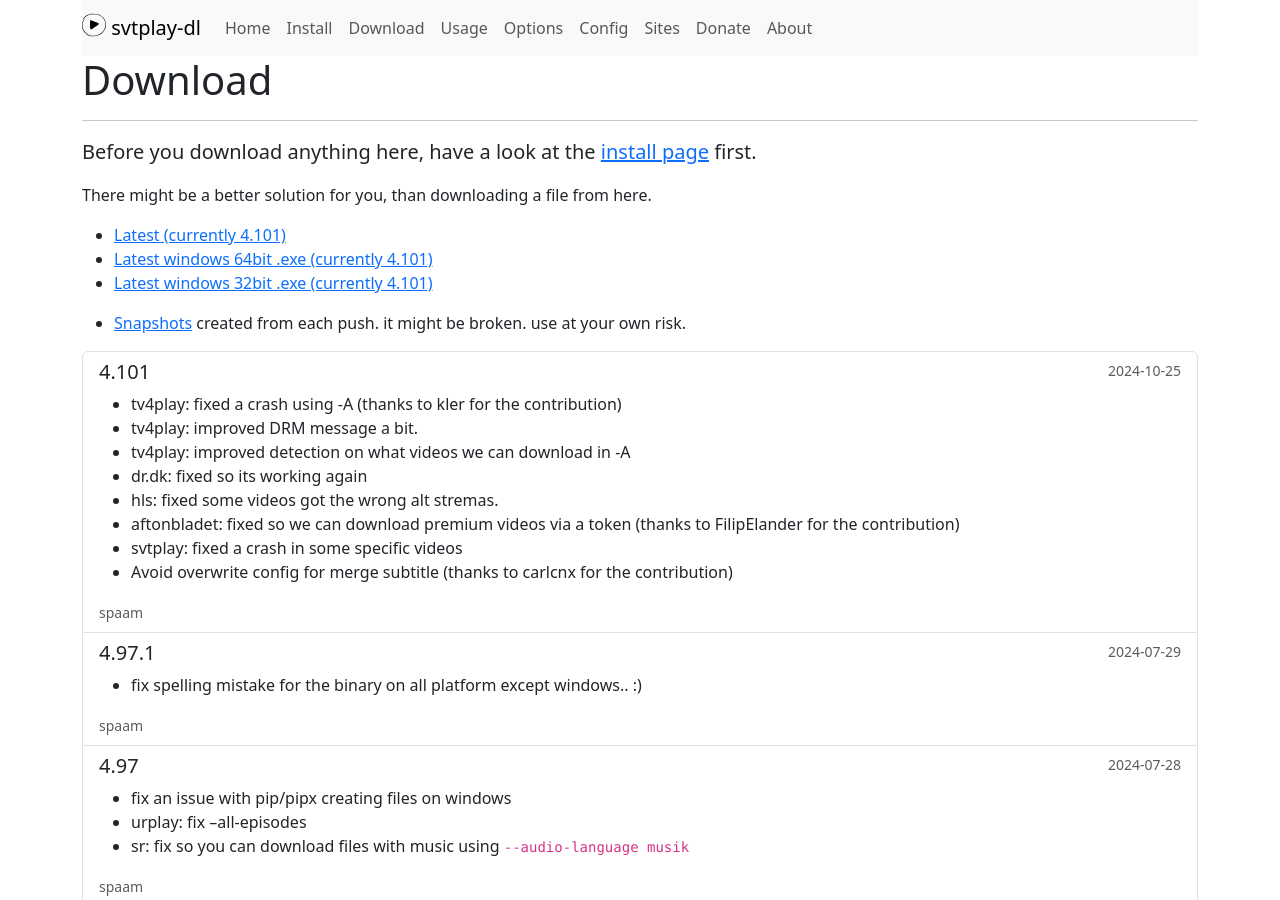
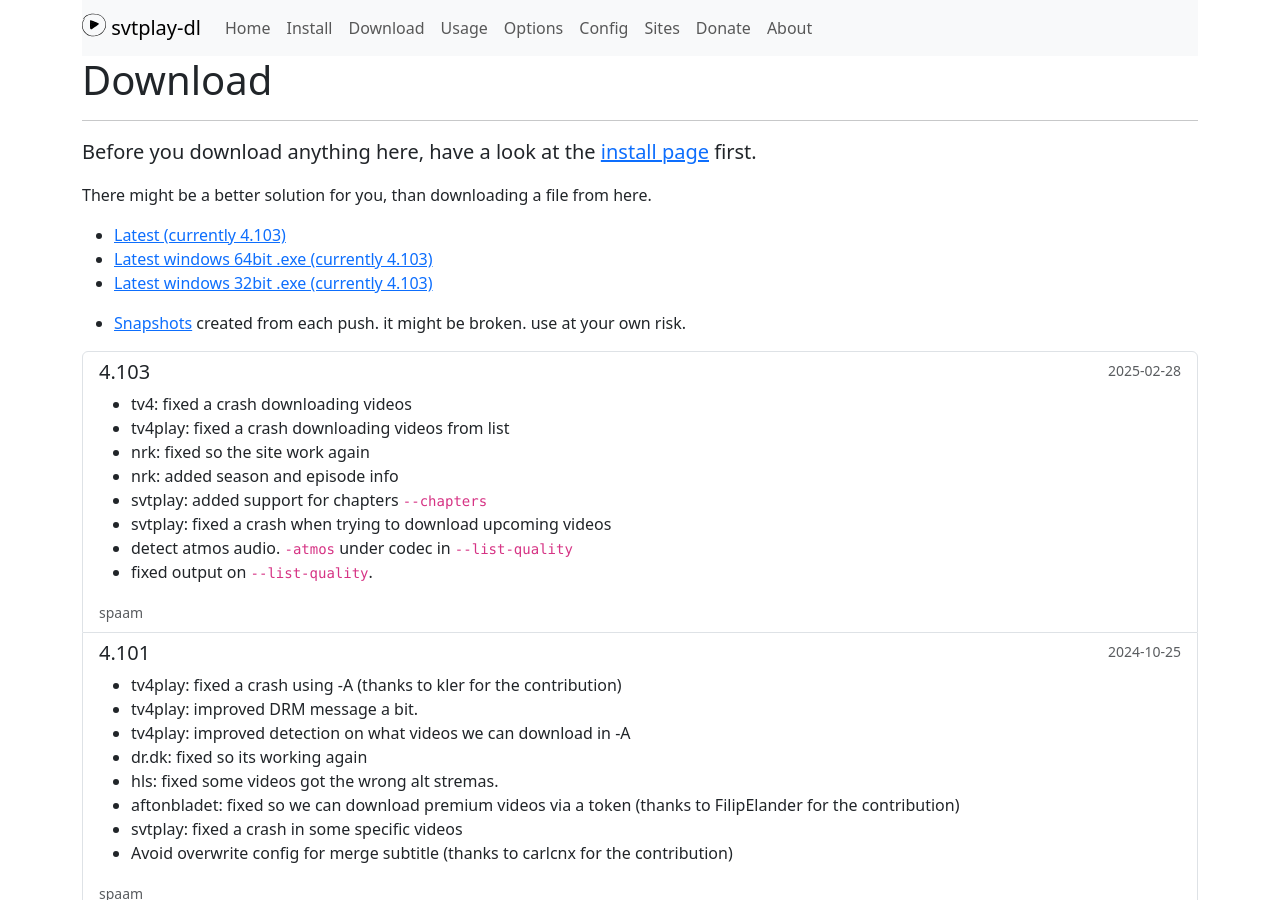
Before and after one commit to spaam/svtplay-dl-web, a Jekyll site: the page built from _pages/download.md, in a window 1280 px wide and 900 px high. Built offline with Jekyll 4.4.1, drawn with Linux system fonts in a browser that asks for light colours; comment, search, counter and statistics services are not loaded.

````diff
--- a/_layouts/home.html
+++ b/_layouts/home.html
@@ -15,7 +15,7 @@ layout: default
             <a href="/install/" class="btn btn-lg btn-outline-primary mb-3 mb-md-0 mr-md-3">Get started</a>
             <a href="/archive/" class="btn btn-lg btn-outline-secondary">Download</a>
         </div>
-        <p class="text-muted mb-0">Currently v4.101 (2024-10-25)</p>
+        <p class="text-muted mb-0">Currently v4.103 (2025-02-28)</p>
     </div>
     <div class="col-md-6">
         <img src="/assets/brand/logo.svg" width="256" height="256" class="img-fluid mb-3">
--- a/_pages/config.md
+++ b/_pages/config.md
@@ -26,6 +26,7 @@ ex c:\users\johan\appdata\roaming\svtplay-dl\svtplay-dl.yaml
 ### keywords:
 * all_episodes: try to download all episodes. set to true to enable
 * all_last: get last NN episodes instead of all episodes: set to a number
+* chapters: set to true to enable. Get chapters and add it to the file
 * convert_subtitle_colors: converts the color information in subtitles, to tags . set to true to enable
 * cookies: A cookies to add to each HTTP request. (cookie1=value;cookie2=value2)
 * exclude: exclude videos with the WORD(s) in the filename. comma separated (eg kalle,anka)
--- a/_pages/download.md
+++ b/_pages/download.md
@@ -10,9 +10,9 @@ description: Download page for svtplay-dl
 
 There might be a better solution for you, than downloading a file from here.
 
-* [Latest (currently 4.101)](https://svtplay-dl.se/download/4.101/svtplay-dl)
-* [Latest windows 64bit .exe (currently 4.101)](https://svtplay-dl.se/download/4.101/svtplay-dl-amd64.zip)
-* [Latest windows 32bit .exe (currently 4.101)](https://svtplay-dl.se/download/4.101/svtplay-dl-win32.zip)
+* [Latest (currently 4.103)](https://svtplay-dl.se/download/4.103/svtplay-dl)
+* [Latest windows 64bit .exe (currently 4.103)](https://svtplay-dl.se/download/4.103/svtplay-dl-amd64.zip)
+* [Latest windows 32bit .exe (currently 4.103)](https://svtplay-dl.se/download/4.103/svtplay-dl-win32.zip)
 
 * [Snapshots](/download/snapshots/) created from each push. it might be broken. use at your own risk.
 
--- a/_pages/options.md
+++ b/_pages/options.md
@@ -9,12 +9,11 @@ description: All available options for svtplay-dl
 <p class="lead">An overview of all the options svtplay-dl has to offer.</p>
 
 ```plaintext
-usage: svtplay-dl [-h] [--version] [-o output] [--filename filename] [--subfolder] [--config configfile] [-f] [-l] [-c capture_time] [-s] [--silent-semi] [-u USERNAME] [-p PASSWORD] [--token TOKEN] [-t]
-                  [-g] [--get-only-episode-url] [--dont-verify-ssl-cert] [--http-header header1=value;header2=value2] [--cookies cookie1=value;cookie2=value2] [--exclude WORD1,WORD2,...]
-                  [--after-date yyyy-MM-dd] [--proxy proxy] [-v] [--nfo] [--force-nfo] [--only-audio] [--only-video] [-q quality] [-Q amount] [-P preferred] [--list-quality]
-                  [--stream-priority dash,hls,http] [--format-preferred h264,h264-51] [--audio-language AUDIO_LANGUAGE] [--video-role VIDEO_ROLE] [--resolution RESOLUTION] [-S] [-M] [--force-subtitle]
-                  [--require-subtitle] [--all-subtitles] [--raw-subtitles] [--convert-subtitle-colors] [-A] [--all-last NN] [--include-clips] [-R] [--no-remux] [--no-merge] [--no-postprocess]
-                  [--keep-original] [--output-format {mp4,mkv}]
+usage: svtplay-dl [-h] [--version] [-o output] [--filename filename] [--subfolder] [--config configfile] [-f] [-l] [-c capture_time] [-s] [--silent-semi] [-u USERNAME] [-p PASSWORD] [--token TOKEN] [-t] [-g]
+                  [--get-only-episode-url] [--dont-verify-ssl-cert] [--http-header header1=value;header2=value2] [--cookies cookie1=value;cookie2=value2] [--exclude WORD1,WORD2,...] [--after-date yyyy-MM-dd]
+                  [--proxy proxy] [-v] [--nfo] [--force-nfo] [--only-audio] [--only-video] [-q quality] [-Q amount] [-P preferred] [--list-quality] [--stream-priority dash,hls,http] [--format-preferred h264,h264-51]
+                  [--audio-language AUDIO_LANGUAGE] [--video-role VIDEO_ROLE] [--resolution RESOLUTION] [-S] [-M] [--force-subtitle] [--require-subtitle] [--all-subtitles] [--raw-subtitles] [--convert-subtitle-colors]
+                  [-A] [--all-last NN] [--include-clips] [-R] [--no-remux] [--no-merge] [--no-postprocess] [--keep-original] [--output-format {mp4,mkv}] [--chapters]
                   [urls ...]
 
 positional arguments:
@@ -103,4 +102,5 @@ Post-processing:
   --keep-original       Do postprocessing while also keeping original files
   --output-format {mp4,mkv}
                         format you want resulting file in (mkv or mp4), mp4 is default
+  --chapters            Get chapters and add it to the file
 ```
--- /dev/null
+++ b/_posts/2025-02-28-4.103.md
@@ -0,0 +1,18 @@
+---
+layout: post
+title: "4.103"
+date: 2025-02-28 20:24:00 +0100
+categories: releases
+windows-amd64: true
+windows-win32: true
+binary: true
+---
+
+* tv4: fixed a crash downloading videos
+* tv4play: fixed a crash downloading videos from list
+* nrk: fixed so the site work again
+* nrk: added season and episode info
+* svtplay: added support for chapters `--chapters`
+* svtplay: fixed a crash when trying to download upcoming videos
+* detect atmos audio. `-atmos` under codec in `--list-quality`
+* fixed output on `--list-quality`.
````
